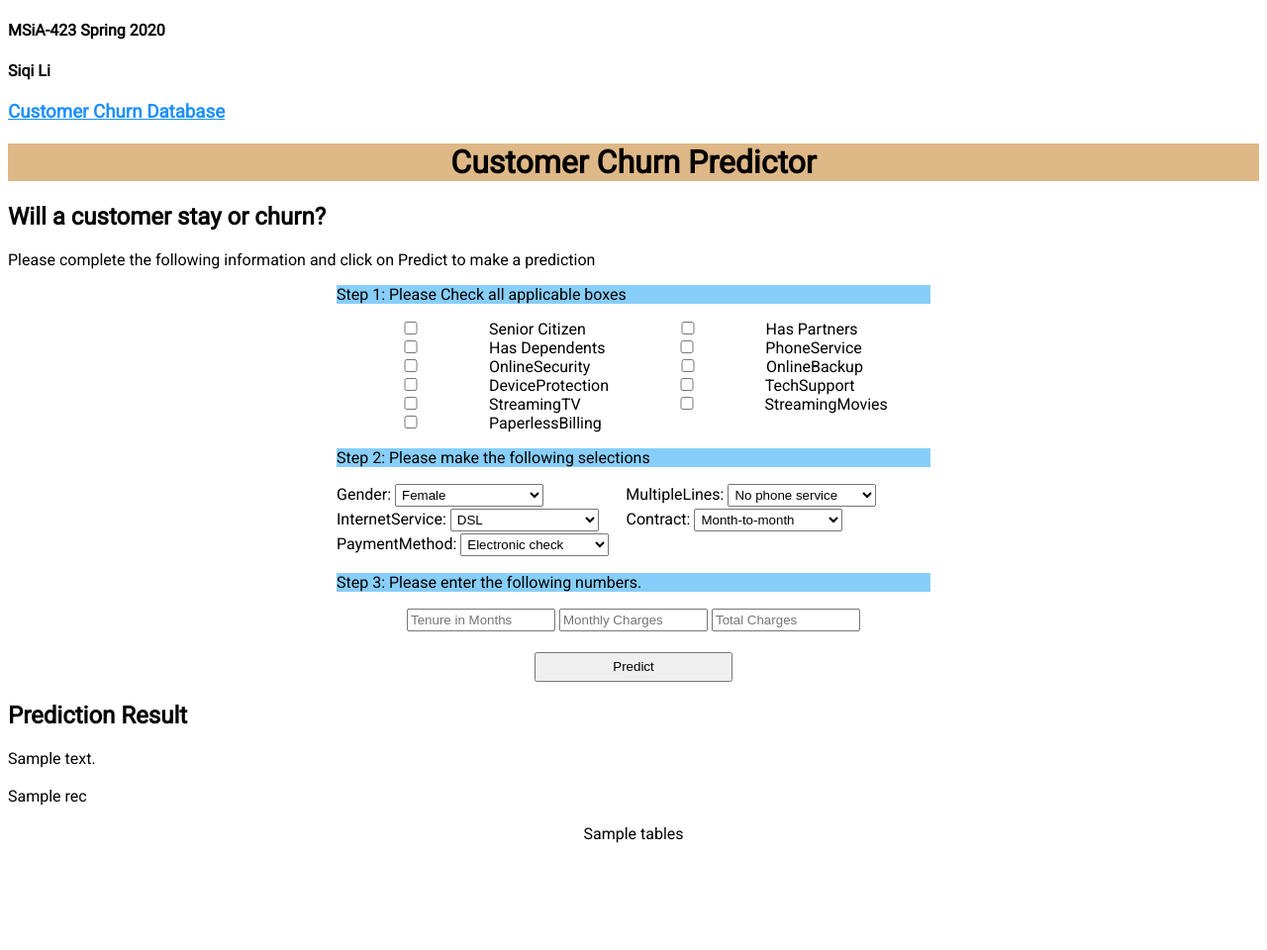
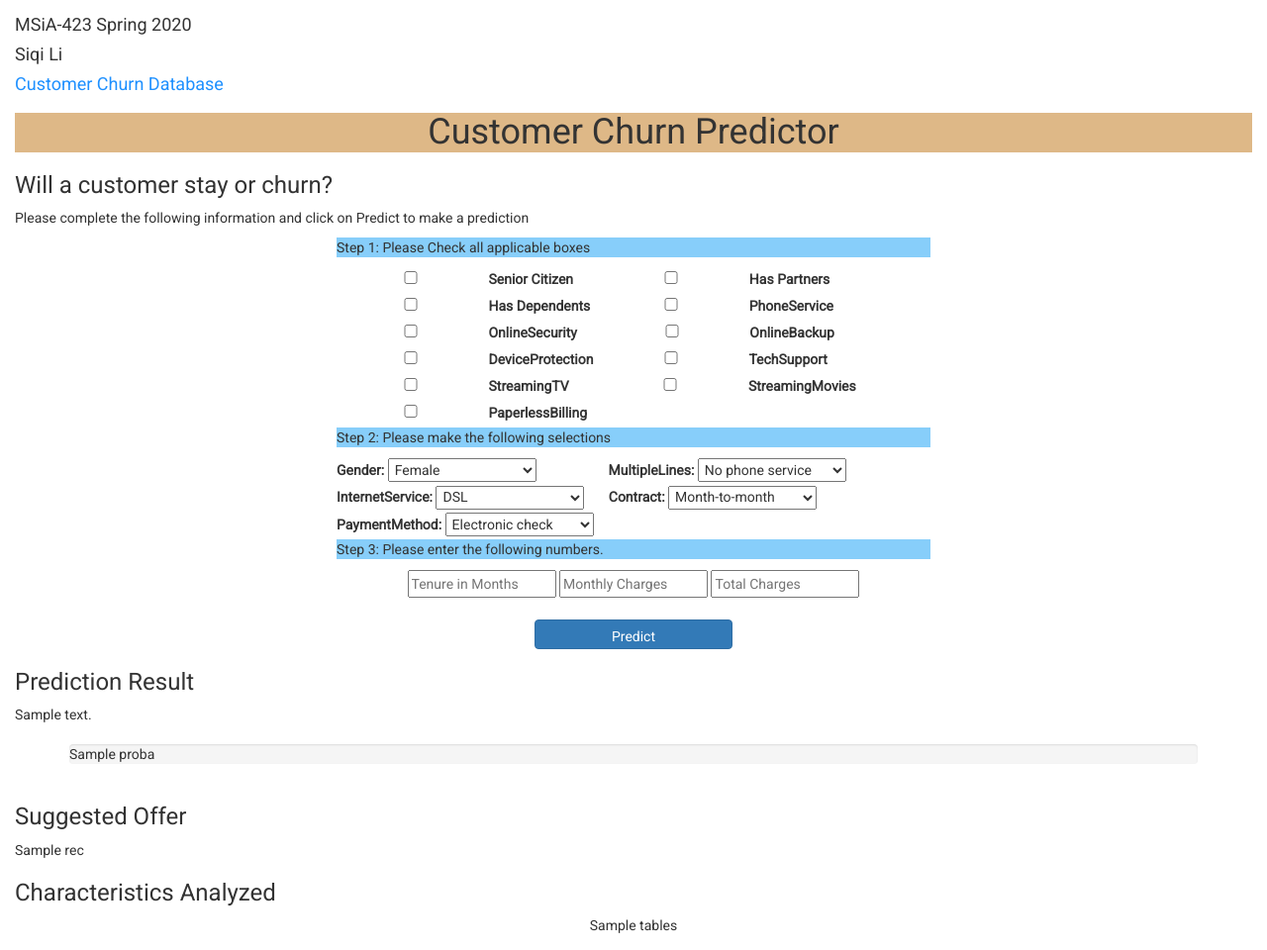
Before and after one commit to LSQI15/Customer-Churn-Predictor-App, a Flask app: template app/templates/index.html in a window 1280 px wide. Shown: the whole page at 99% size. Before the commit the page ends 852 px from the top, so only its background shows below. Run offline with Flask 2, Linux system fonts and the light colour scheme; the template is opened without the code that fills it: most values are stand-ins (such as "Sample title", 1, 10 or a date in 2020); parts of the project's set-up code (start-up, migrations or seed data) failed here and were passed over; some libraries are stand-ins or nearby versions.

Commit message:
added colored bar for visualizing predicted probbality

```diff
--- a/app/templates/index.html
+++ b/app/templates/index.html
@@ -3,10 +3,12 @@
 <head>
     <meta charset="UTF-8">
     <title>Customer Churn Prediction</title>
+    <link rel="stylesheet" href="https://maxcdn.bootstrapcdn.com/bootstrap/3.4.1/css/bootstrap.min.css">
     <link href='https://fonts.googleapis.com/css?family=Roboto' rel='stylesheet'>
     <style>
         body {
             font-family: 'Roboto';
+            margin: 15px
         }
 
         h1 {
@@ -56,10 +58,10 @@
 <div class="login">
     <h4>MSiA-423 Spring 2020</h4>
     <h4>Siqi Li</h4>
-    <h3><a href="{{ url_for('database') }}" style="color: dodgerblue">Customer Churn Database</a></h3>
+    <h4><a href="{{ url_for('database') }}" style="color: dodgerblue">Customer Churn Database</a></h4>
     <center><h1>Customer Churn Predictor</h1></center>
 
-    <h2>Will a customer stay or churn?</h2>
+    <h3>Will a customer stay or churn?</h3>
     <p style="background-color: white;">Please complete the following information and click on Predict to make a
         prediction</p>
 
@@ -154,19 +156,22 @@
 
     </form>
 
-
-    <h2>Prediction Result</h2>
-
+    <h3>Prediction Result</h3>
     {{ prediction_text }}<br><br>
-    {{ rec }}<br><br>
+    <div class="container">
+        <div class="progress">
+            <div class="{{ progress_bar_class }}" role="progressbar" aria-valuenow={{ proba }} aria-valuemin="0"
+                 aria-valuemax="1"
+                 style="width:{{ proba * 100 }}%">
+                {{ proba }}
+            </div>
+        </div>
+    </div>
+    <h3>Suggested Offer</h3>
+    {{ rec }}
+    <h3>Characteristics Analyzed</h3>
     <center>{{ tables|safe }}</center>
-
-
-    {#  <br>#}
-    {#  <br>#}
-    {#  <input type="image" src= {{url_2}} alt="Submit Form" height="130" width="750" onerror="this.style.display='none'"/>#}
 
 </div>
 
-</body>
 </html>
```
